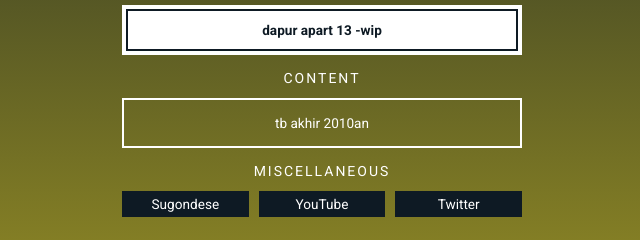
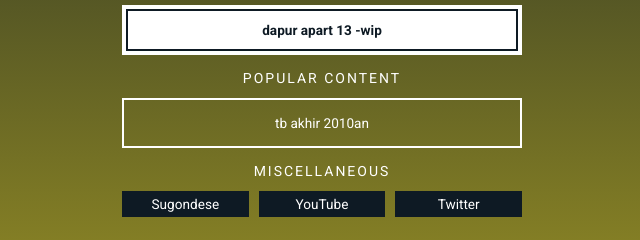
Before and after one commit to MJ-Ari/MJ-Ari.github.io, a website: page index.html in a window 1280 px wide. Shown: the part 402-642 px from the top of the page, 318-958 px from the left. Drawn offline with Linux system fonts and the light colour scheme.

Commit message:
Update index.html

```diff
--- a/index.html
+++ b/index.html
@@ -21,7 +21,7 @@
         <a class="featured" href="https://open.spotify.com/playlist/73DpsIsByRZdKR5klK6tJM?si=0511c49e6d9c4c5f">dapur apart 13 -wip</a>
 
         <!-- Popular Content -->
-        <h2>Content</h2>
+        <h2>Popular Content</h2>
 
         <a href="https://open.spotify.com/playlist/1goVuO0PnByb7u7C6a3U6P?si=245904876ccf47ff">tb akhir 2010an</a>
 
```
